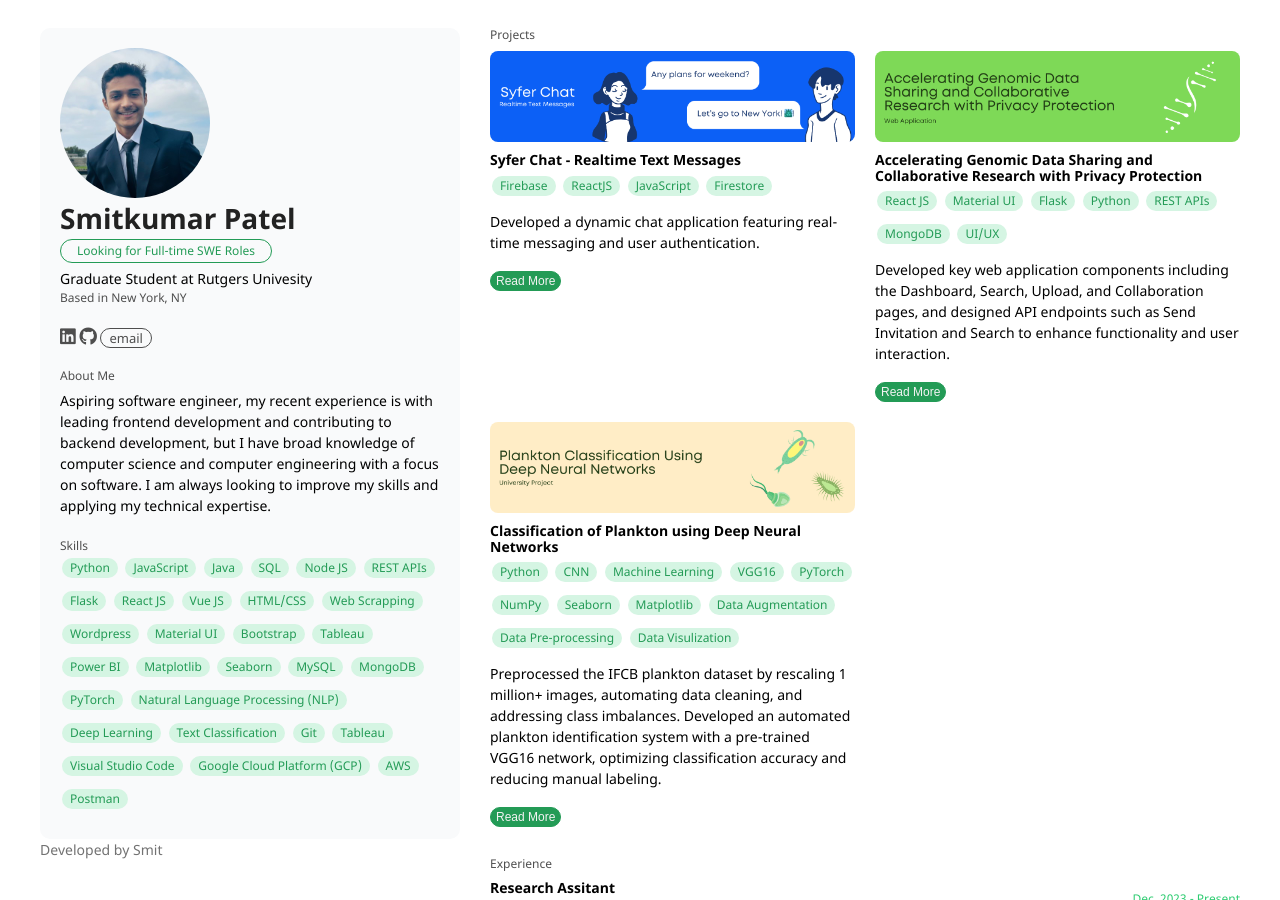
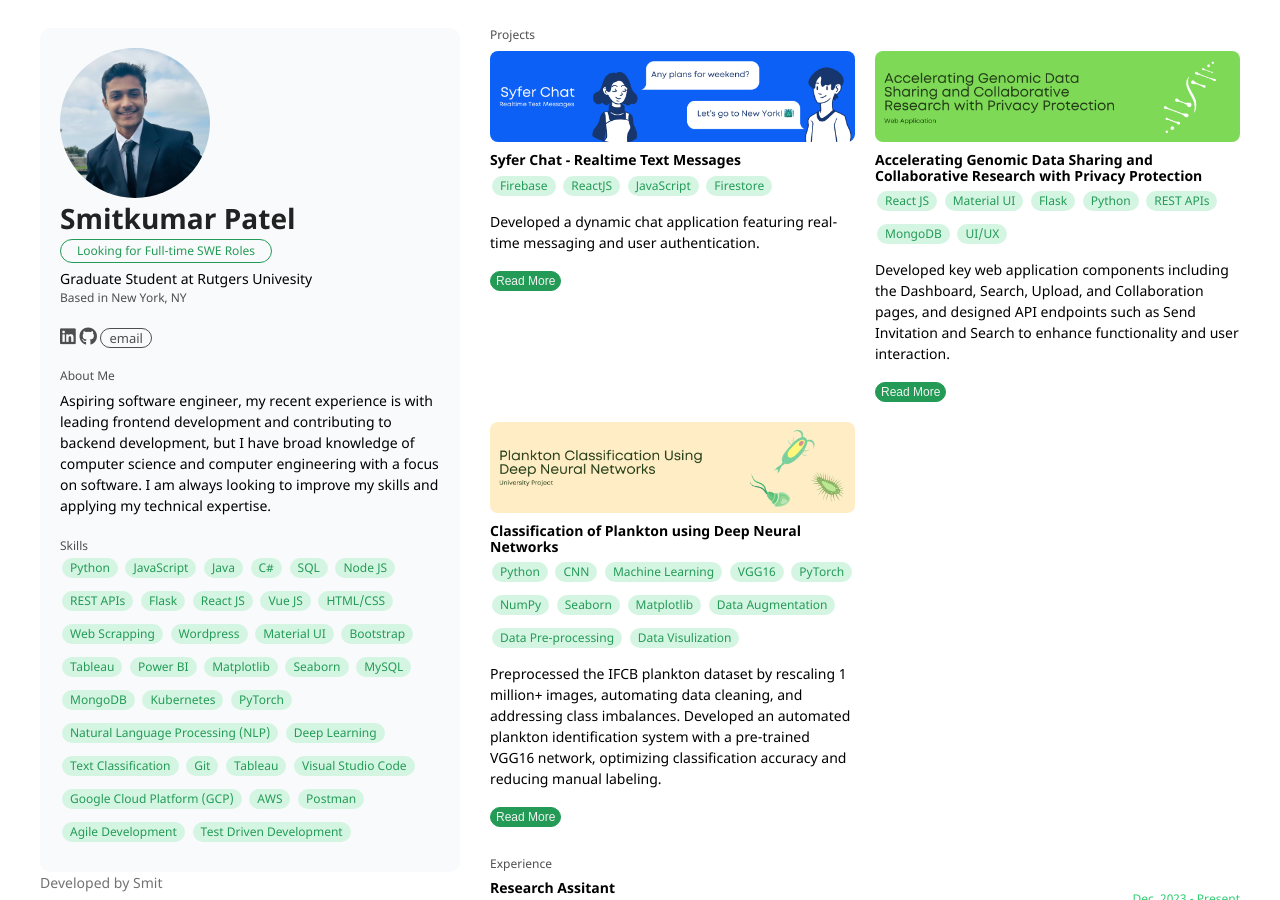
Before and after one commit to smit2444/portfolio, a Jekyll site: the page built from index.md, in a window 1280 px wide and 900 px high. Built offline with Jekyll 4.4.1, drawn with Linux system fonts in a browser that asks for light colours.

Commit message:
Content Update

```diff
--- a/_layouts/default.html
+++ b/_layouts/default.html
@@ -34,6 +34,7 @@
           <li>Python</li>
           <li>JavaScript</li>
           <li>Java</li>
+          <li>C#</li>
           <li>SQL</li>
           <li>Node JS</li>
           <li>REST APIs</li>
@@ -51,6 +52,7 @@
           <li>Seaborn</li>
           <li>MySQL</li>
           <li>MongoDB</li>
+          <li>Kubernetes</li>
           <li>PyTorch</li>
           <li>Natural Language Processing (NLP)</li>
           <li>Deep Learning</li>
@@ -61,6 +63,8 @@
           <li>Google Cloud Platform (GCP)</li>
           <li>AWS</li>
           <li>Postman</li>
+          <li>Agile Development</li>
+          <li>Test Driven Development</li>
         </ul>
 
       </header>
```
